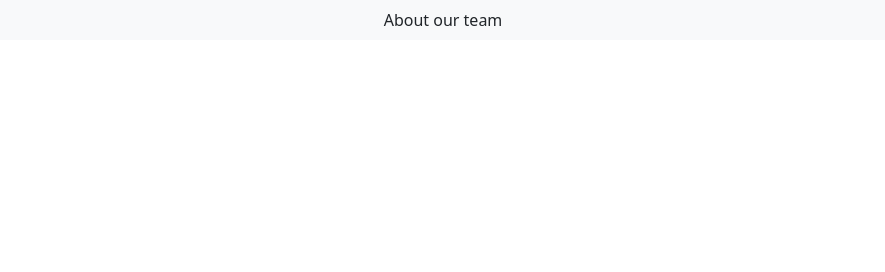
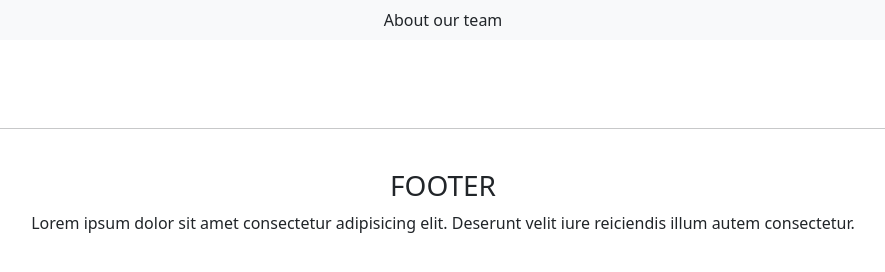
Before and after one commit to RagabRasmy1/team_lap, a plain HTML site: page about.html in a window 1280 px wide. Shown: the whole page, without its empty margins (197-1082 px from the left). Drawn offline with nearby package versions, Linux system fonts and the light colour scheme.

Commit message:
add foter to about page

```diff
--- a/about.html
+++ b/about.html
@@ -26,7 +26,28 @@
                     </li>
         </nav>
         <br><br>
+        <br>
+        <hr/>
+        <br>
+        <div class="row d-flex justify-content-center">
+            <div class="col-sm-12 col-md-12 col-lg-12 text-center">
+                <h3>FOOTER</h3>
+                <p>Lorem ipsum dolor sit amet consectetur adipisicing elit. Deserunt velit iure reiciendis illum autem consectetur.</p>
+            </div>
 
+        </div>
+
+        <!-- <div class="row" style="background-color: brown;">
+            <div class="col" style="background-color: rgb(236, 174, 174);">
+                hello
+            </div>
+            <div class="col-3" style="background-color: rgb(122, 212, 81);">
+                para
+            </div>
+            <div class="col-8" style="background-color: rgb(60, 93, 44);">
+                para
+            </div>
+        </div> -->
     </div>
 
     <script
```
